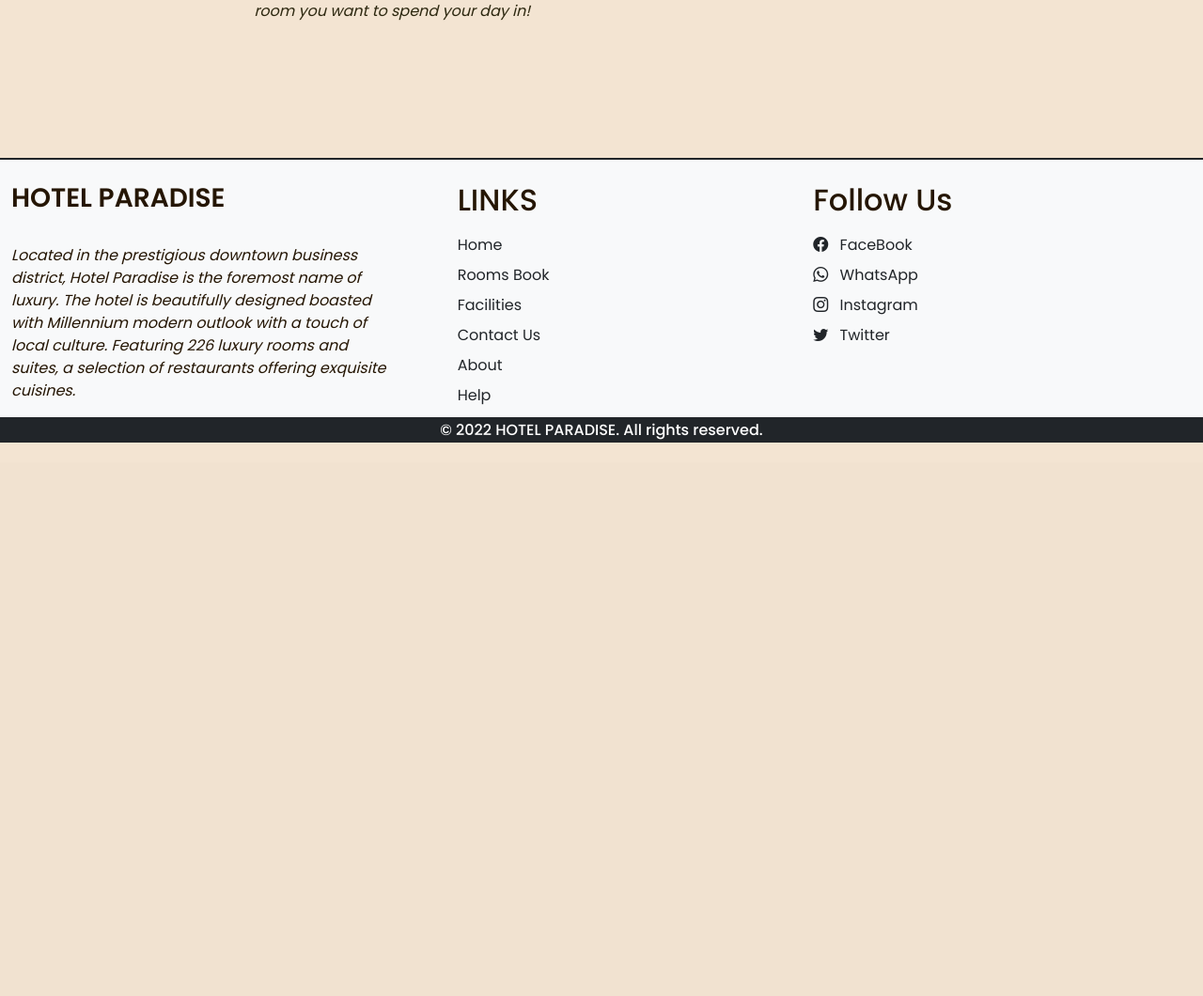
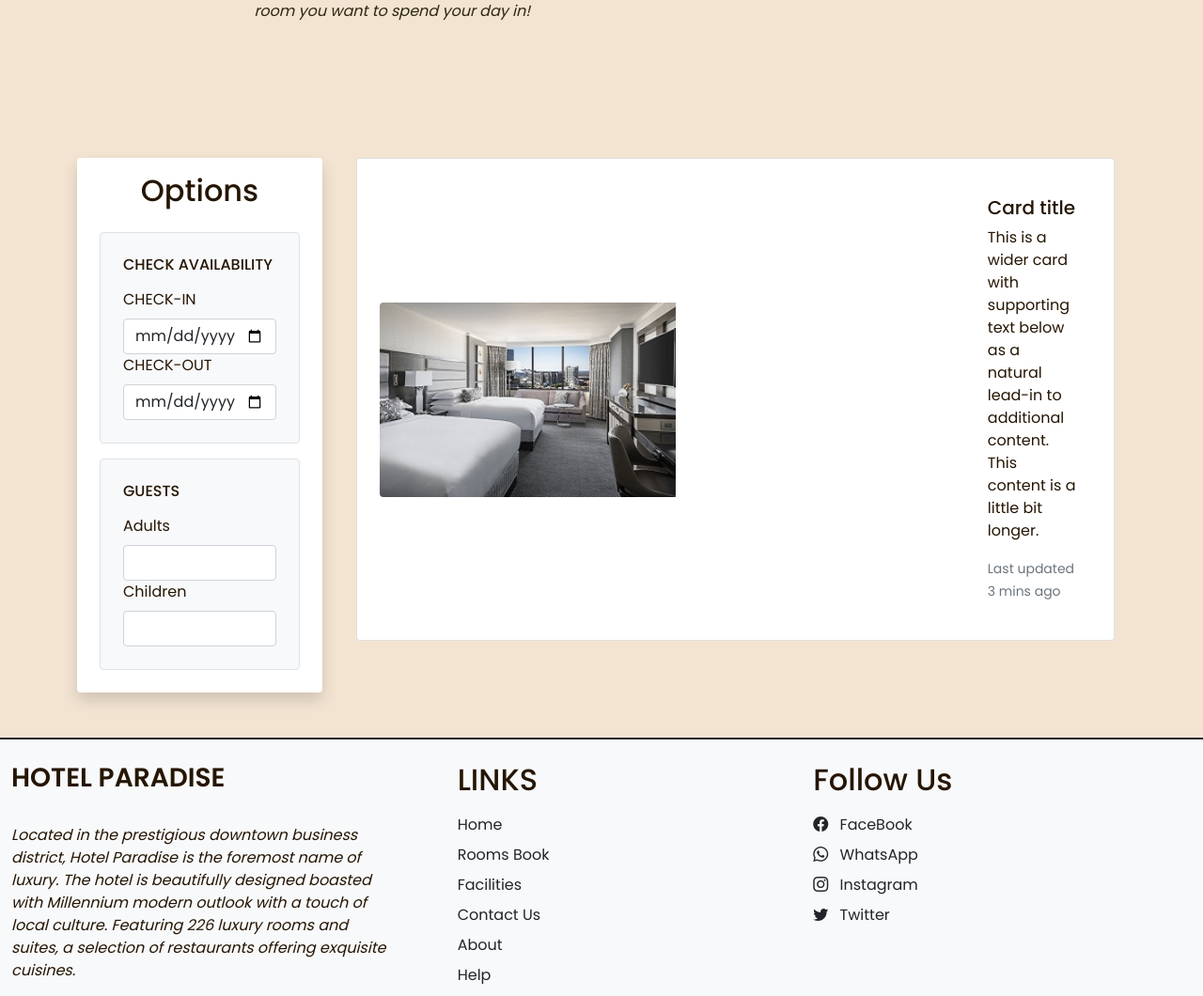
Before and after one commit to Sunaira1101/Hotel-Management-System, a PHP site: page /room.php in a window 1280 px wide. Shown: the part 308-1368 px from the top of the page at 94% size. Before the commit the page ends 779 px from the top, so only its background shows below. Run offline with PHP 8.4, Linux system fonts and the light colour scheme.

Commit message:
room update

```diff
--- a/HOTELMANAGEMENT/room.php
+++ b/HOTELMANAGEMENT/room.php
@@ -24,6 +24,70 @@
     </p>
   </div>
 
+  <div class="container">
+    <div class="row">
+      <div class="col-3">
+      <nav class="navbar navbar-expand-lg navbar-light bg-white rounded shadow">
+    <div class="container-fluid flex-column align-items-stretch">   <!--to make one after another not sideways-->
+    <h2 class="mt-2 text-center">Options</h2>
+    <button class="navbar-toggler" type="button" data-bs-toggle="collapse" data-bs-target="#optionsDropdown" aria-controls="navbarSupportedContent" aria-expanded="false" aria-label="Toggle navigation">
+      <span class="navbar-toggler-icon"></span>
+    </button>
+    <div class="collapse navbar-collapse flex-column mt-3 align-items-stretch" id="optionsDropdown">
+      <div class="border bg-light p-4 mb-3 rounded">
+        <h3 class="mb-3" style="font-size:16px;">CHECK AVAILABILITY</h3>
+        <label class="form-label">CHECK-IN</label>
+            <input type="date" class="form-control">
+        <label class="form-label">CHECK-OUT</label>
+            <input type="date" class="form-control">
+
+      </div>
+
+      <div class="border bg-light p-4 mb-3 rounded">
+        <h3 class="mb-3" style="font-size:16px;">GUESTS</h3>
+        <label class="form-label">Adults</label>
+            <input type="number" class="form-control shadow-none">
+        <label class="form-label">Children</label>
+            <input type="number" class="form-control shadow-none">
+
+      </div>
+
+
+    </div>
+  </div>
+</nav>
+      </div>
+
+      <div class="col-9 px-4">
+        <div class="card mb-3">
+          <div class="row g-0 p-4 align-items-center">
+            <div class="col-md-5">
+              <img src="images/rooms/r1.jpg" class="img-fluid rounded-start" >
+            </div>
+
+            <div class="col-md-5">
+              <img src="" class="img-fluid rounded-start" >
+            </div>
+            <div class="col-md-2">
+              <div class="card-body">
+                <h5 class="card-title">Card title</h5>
+                <p class="card-text">This is a wider card with supporting text below as a natural lead-in to additional content. This content is a little bit longer.</p>
+                <p class="card-text"><small class="text-muted">Last updated 3 mins ago</small></p>
+              </div>
+            </div>
+          </div>
+        </div>
+
+
+
+
+      </div>
+
+
+
+    </div>
+  </div>
+
 
 
 
```
